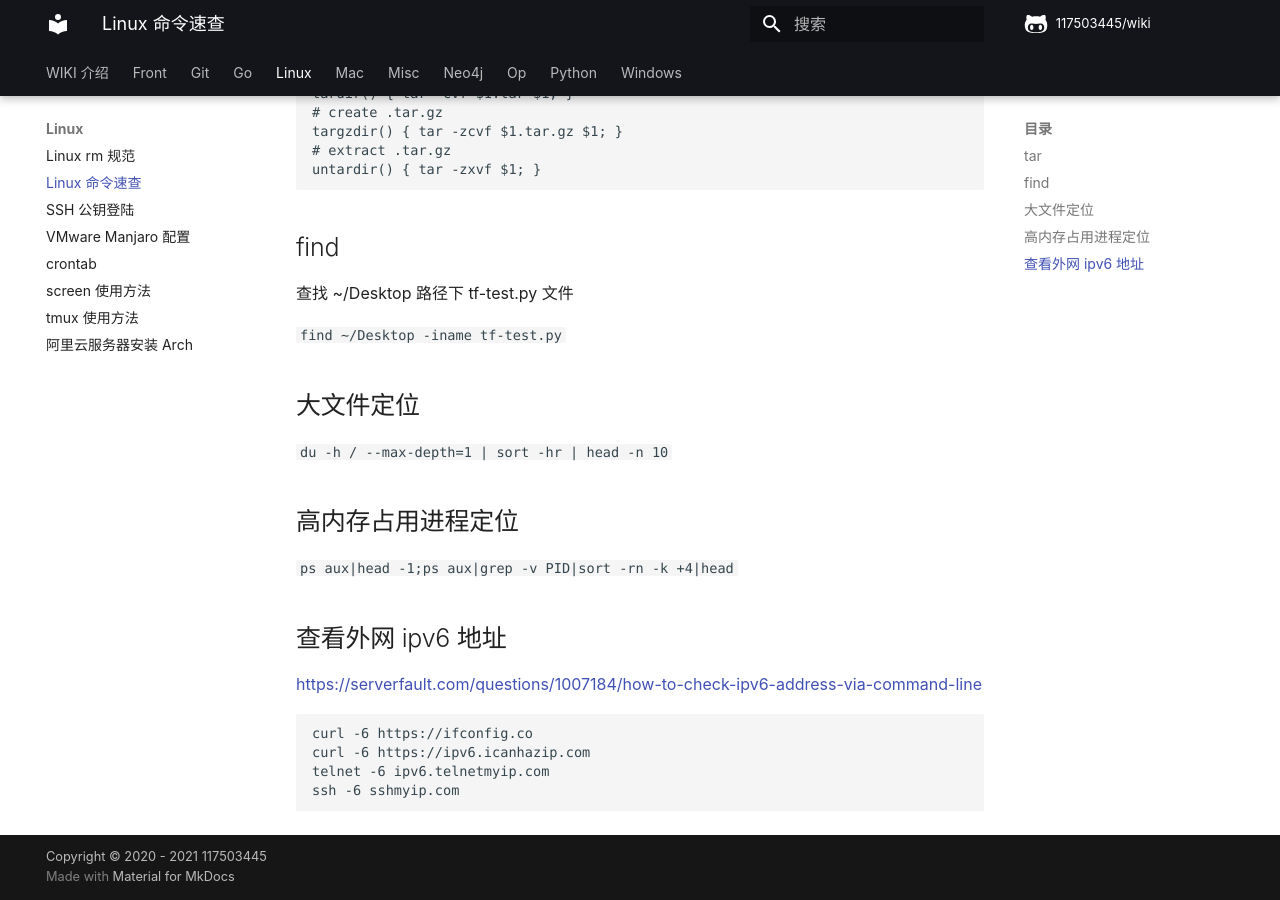
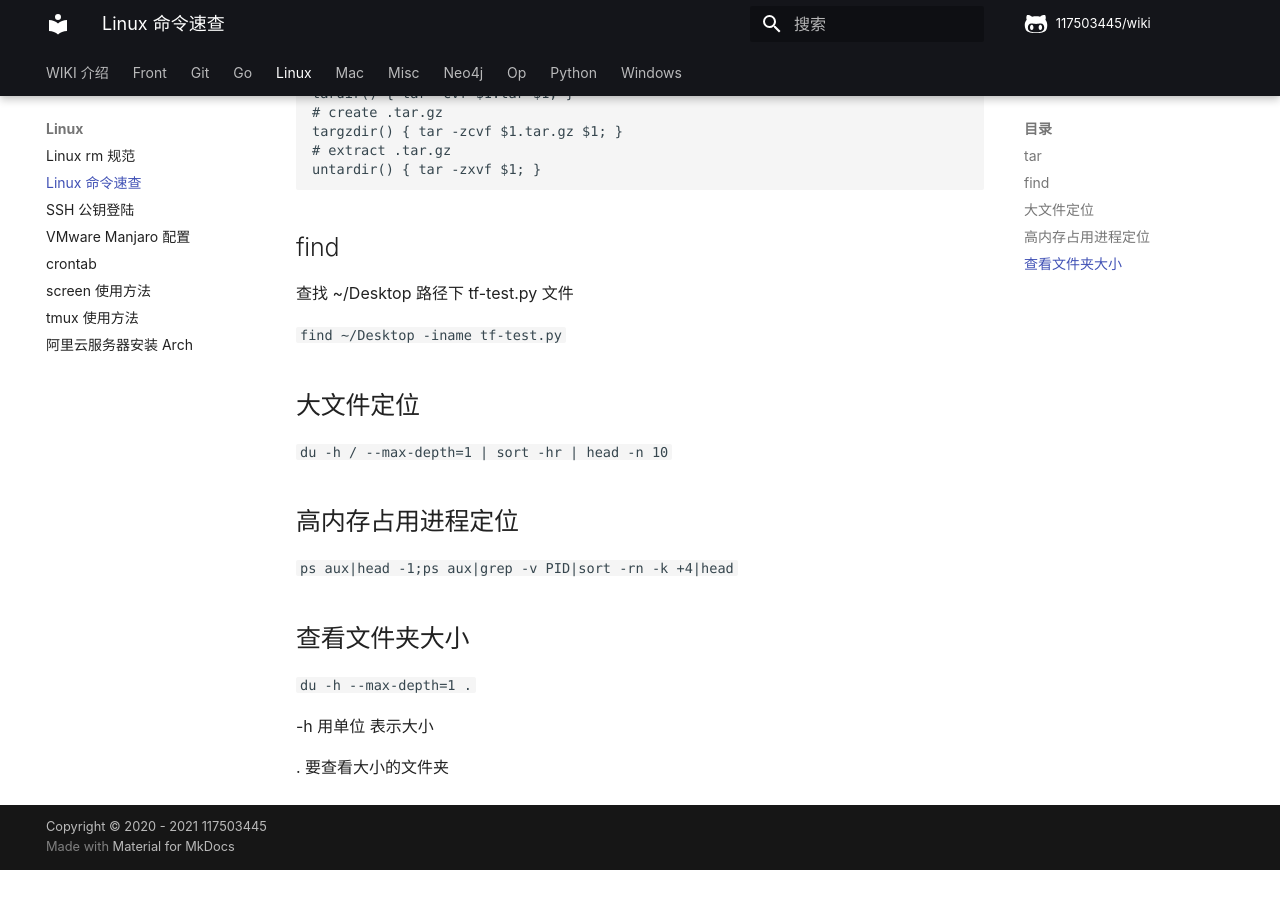
Before and after one commit to 117503445/wiki, an MkDocs documentation site: the page built from docs/linux/Linux 命令速查.md, in a window 1280 px wide and 900 px high, scrolled down 670 px. Built offline with MkDocs 1.6.1 and Material for MkDocs 9.7.7, drawn with Linux system fonts in a browser that asks for light colours; some web fonts are replaced; comment, search, counter and statistics services are not loaded; after the commit the page ends 1540 px from its top, so only the background shows below that.

Commit message:
Update Linux 命令速查.md

````diff
--- a/docs/linux/Linux 命令速查.md
+++ b/docs/linux/Linux 命令速查.md
@@ -48,13 +48,10 @@ untardir() { tar -zxvf $1; }
 
 `ps aux|head -1;ps aux|grep -v PID|sort -rn -k +4|head`
 
-## 查看外网 ipv6 地址
+## 查看文件夹大小
 
-<https://serverfault.com/questions/1007184/how-to-check-ipv6-address-via-command-line>
+`du -h --max-depth=1 .`
 
-```sh
-curl -6 https://ifconfig.co
-curl -6 https://ipv6.icanhazip.com
-telnet -6 ipv6.telnetmyip.com
-ssh -6 sshmyip.com
-```
+-h 用单位 表示大小
+
+. 要查看大小的文件夹
````
